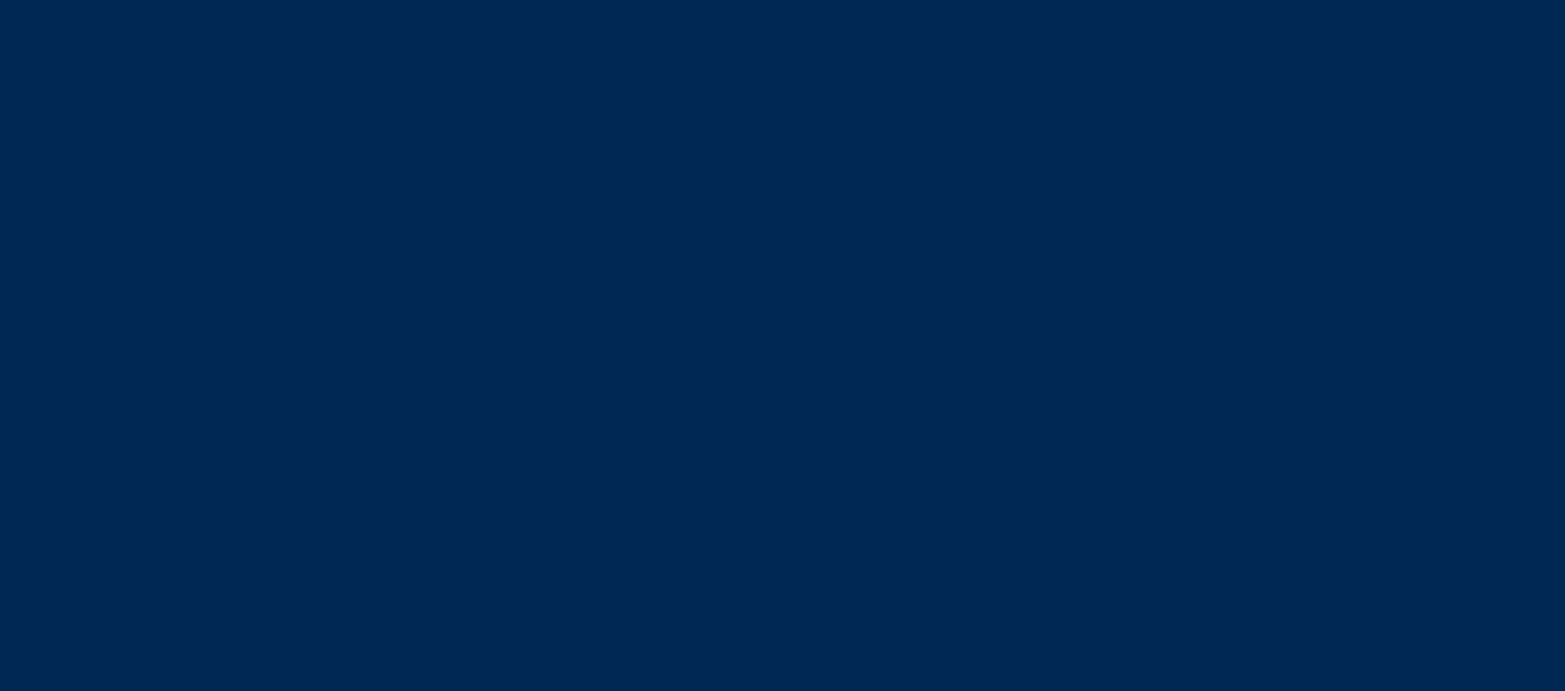
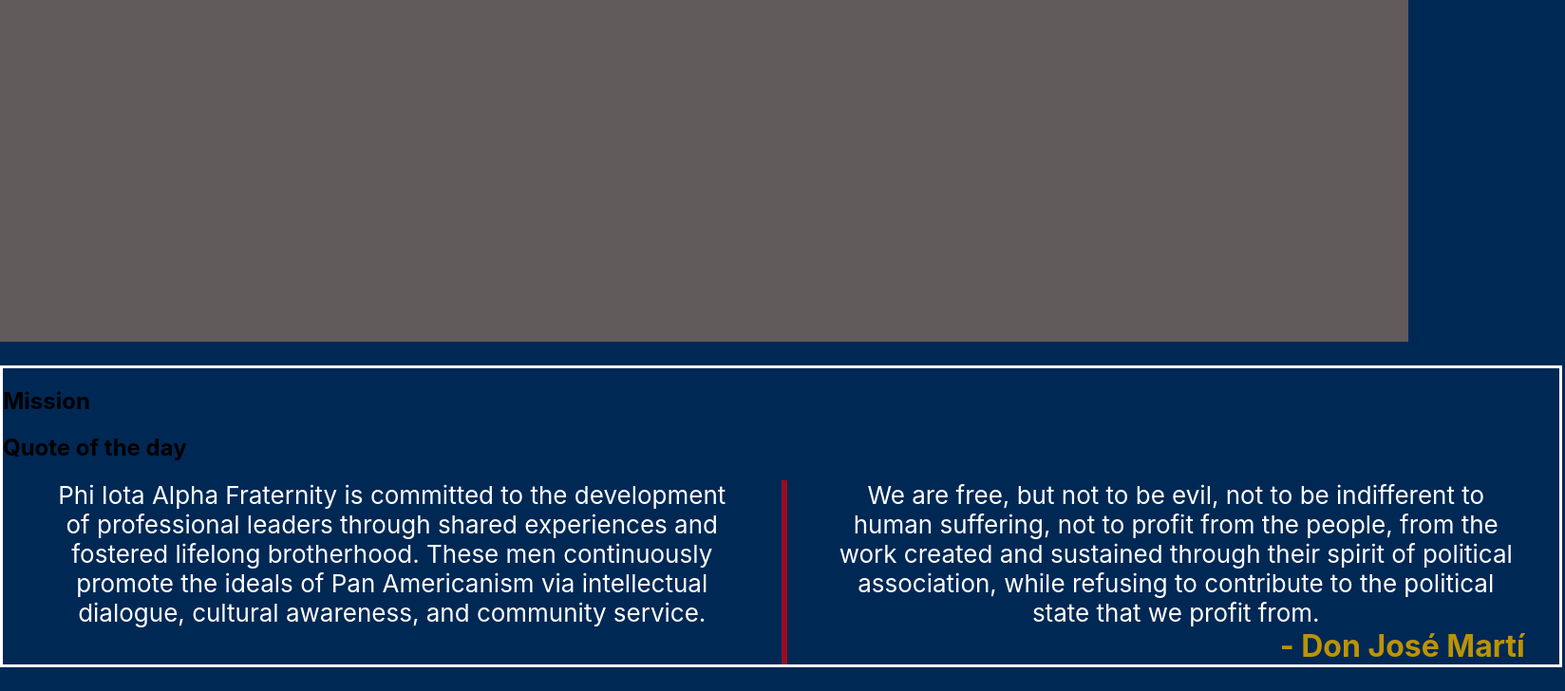
Before and after one commit to ElAstronauta31/PiChapter, a React (Create React App) app: page / in a window 1280 px wide. Shown: the part 265-993 px from the top of the page at 95% size, 1648 px wide, since content can reach past the window. Before the commit the page ends 800 px from the top, so only its background shows below. Built offline with nearby package versions, Linux system fonts and the light colour scheme.

Commit message:
added content and structure to home page

```diff
--- a/src/App.js
+++ b/src/App.js
@@ -1,4 +1,5 @@
 import Header from "./Components/Header/header";
+import Home from "./Components/Home/home";
 
 
 
@@ -6,6 +7,7 @@
   return (
     <div className="App">
       <Header/>
+      <Home />
     </div>
   );
 }
--- a/src/Components/Home/body/body.js
+++ b/src/Components/Home/body/body.js
@@ -1,10 +1,40 @@
 import React from 'react';
+import { BodyDiv, MissionDiv, QuoteDiv, MissionP, QuoteH3, TitleDiv, TitleH2, Hold } from './bodyStyle';
 
 const Body = () => {
     return (
-        <div>
-
-        </div>
+        <BodyDiv>
+            <div>
+                <TitleDiv>
+                    <TitleH2>
+                        Mission
+                    </TitleH2>
+                    <TitleH2>
+                        Quote of the day
+                    </TitleH2>
+                </TitleDiv>
+            </div>
+            <Hold>
+                <MissionDiv>
+                    <MissionP>
+                        Phi Iota Alpha Fraternity is committed to the development of professional leaders through
+                        shared experiences and fostered lifelong brotherhood. These men continuously promote the
+                        ideals of Pan Americanism via intellectual dialogue, cultural awareness, and community
+                        service.
+                    </MissionP>
+                </MissionDiv>
+                <QuoteDiv>
+                    <MissionP>
+                        We are free, but not to be evil, not to be indifferent to human suffering, not to profit
+                        from the people, from the work created and sustained through their spirit of political
+                        association, while refusing to contribute to the political state that we profit from.
+                    </MissionP>
+                    <QuoteH3>
+                        - Don José Martí
+                    </QuoteH3>
+                </QuoteDiv>
+            </Hold>
+        </BodyDiv>
     );
 };
 
--- /dev/null
+++ b/src/Components/Home/body/bodyStyle.js
@@ -0,0 +1,52 @@
+import styled from "@emotion/styled";
+
+export const BodyDiv = styled.div`
+    width: 1639px;
+    min-height: 218px;
+    border: 3px solid #FFFFFF;
+    margin: 25px auto;
+    display: flex;
+    flex-direction: column;
+`;
+
+export const MissionDiv = styled.div`
+    min-width: 819.5px;
+    border-right-style: solid;
+    border-color: #990C22;
+`;
+
+export const MissionP = styled.p`
+    max-width: 735px;
+    padding: auto;
+    margin: auto;
+    font-size: 26px;
+    text-align: center;
+    color: white;
+`;
+
+export const QuoteDiv = styled.div`
+    min-width: 819.5px;
+    border-left-style: solid;
+    border-color: #990C22;
+`;
+
+export const QuoteH3 = styled.h3`
+    color: #BC9306;
+    text-align: right;
+    max-width: 735px;
+    padding: auto;
+    margin: auto;
+    font-size: 32px;
+`;
+
+export const TitleDiv = styled.div`
+
+`;
+
+export const TitleH2 = styled.h2`
+
+`;
+
+export const Hold= styled.div`
+    display: flex;
+`;
--- a/src/Components/Home/photos/photos.js
+++ b/src/Components/Home/photos/photos.js
@@ -1,10 +1,11 @@
 import React from 'react';
+import { Holder } from './photosStyle';
 
 const Photos = () => {
     return (
-        <div>
+        <Holder>
 
-        </div>
+        </Holder>
     );
 };
 
--- /dev/null
+++ b/src/Components/Home/photos/photosStyle.js
@@ -0,0 +1,8 @@
+import styled from "@emotion/styled";
+
+export const Holder= styled.div`
+    width: 1483px;
+    height: 450px;
+    background: #615B5B;
+    margin: 50px auto 25px auto;
+`;
```
